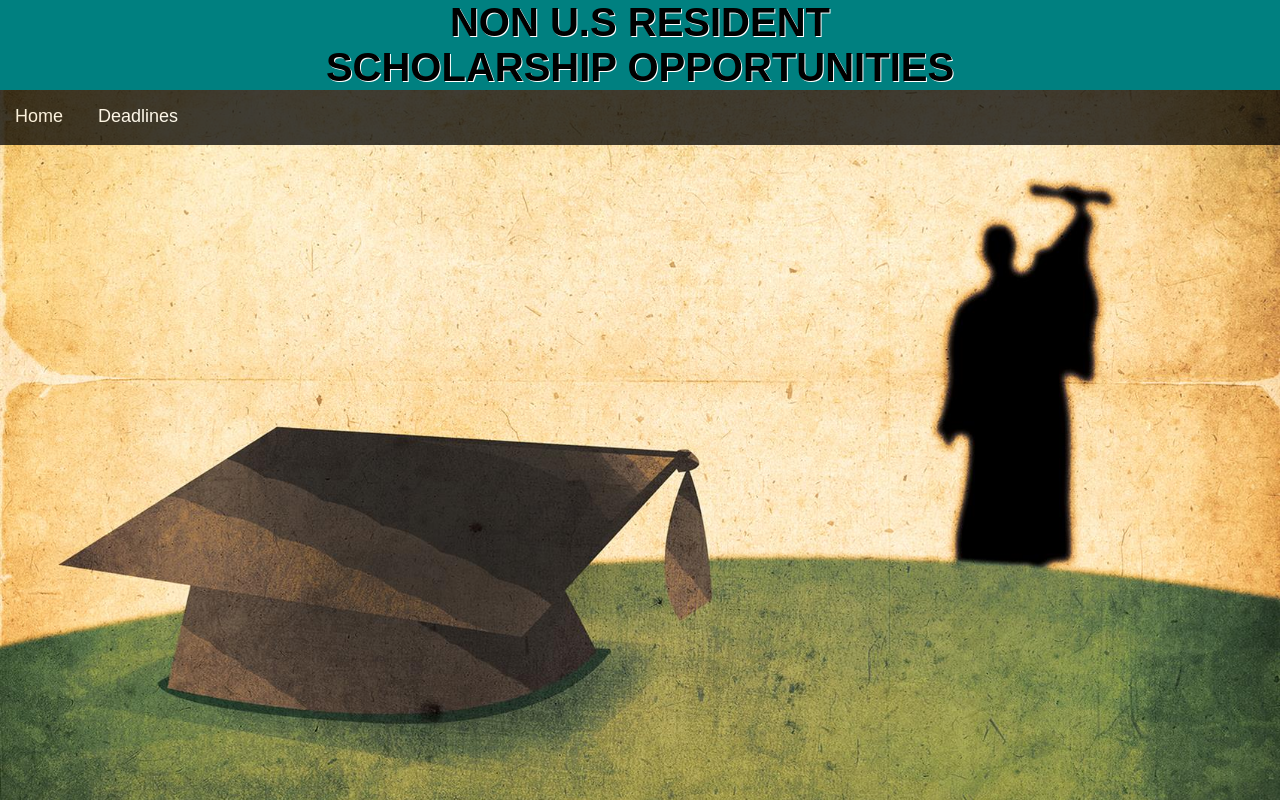
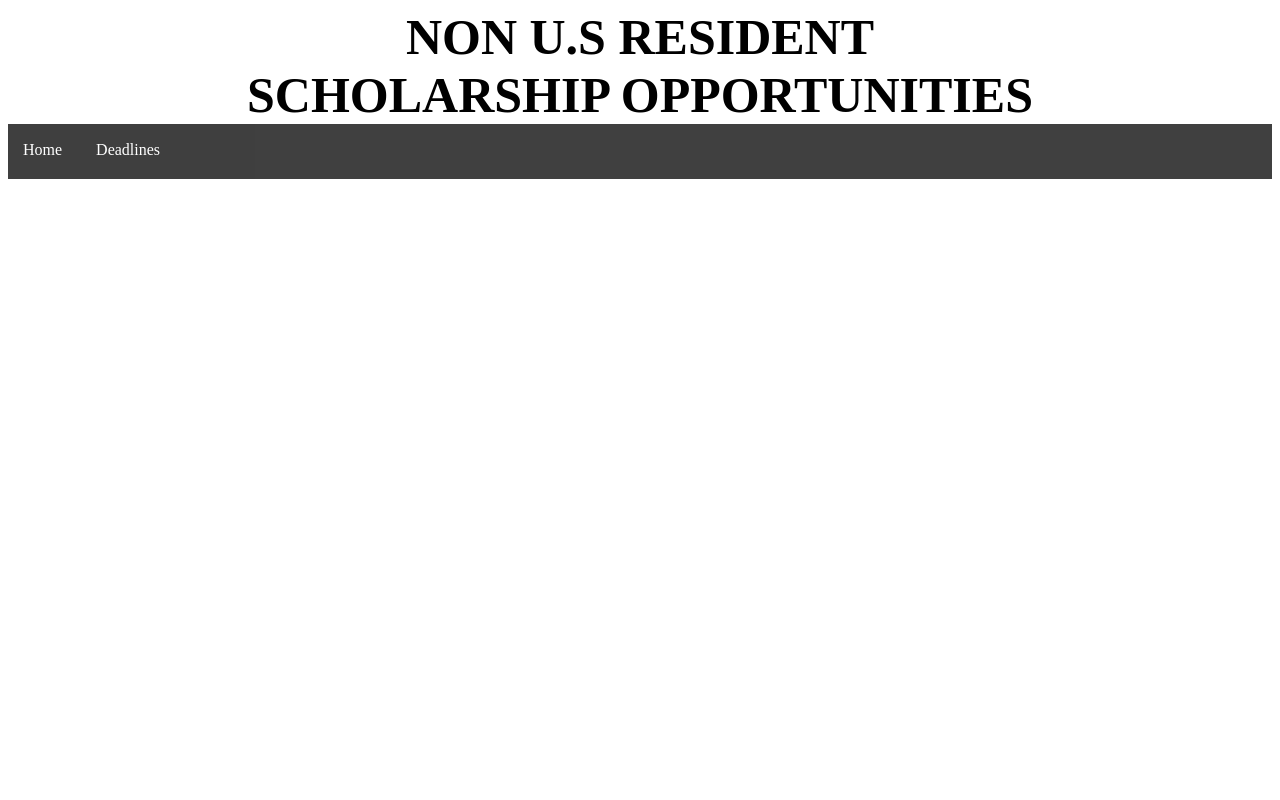
Before and after one commit to squido4/Website_Project, a plain HTML site: page May.html in a window 1280 px wide. Drawn offline with Linux system fonts and the light colour scheme.

Commit message:
December

```diff
--- /dev/null
+++ b/December.css
@@ -0,0 +1,10 @@
+body{
+      background: url(december.png) no-repeat;
+    background-size: cover;
+    padding: 0;
+    margin: 0;
+    overflow-y: scroll;
+    font-family: arial;
+    font-size: 18px;
+
+}
--- /dev/null
+++ b/Home.css
@@ -0,0 +1,11 @@
+body{
+    background: url(Graduation.jpg) no-repeat;
+    background-size: cover;
+    padding: 0;
+    margin: 0;
+    overflow-y: scroll;
+    font-family: arial;
+    font-size: 18px;
+
+
+}
--- a/style.css
+++ b/style.css
@@ -1,21 +1,8 @@
-body{
-    background: url(Graduation.jpg) no-repeat;
-    background-size: cover;
-    padding: 0;
-    margin: 0;
-    overflow-y: scroll;
-    font-family: arial;
-    font-size: 18px;
 
-
-}
 .title{
-    background-color:  teal;
-    width: auto;
-    height: auto;
     margin: 0 auto;
     text-align: center;
-    font-size: 40px;
+    font-size: 50px;
     text-transform: uppercase;
     text-shadow: 1px 1px white;
     font-weight: bold;
@@ -43,7 +30,7 @@ body{
 
 }
 #nav ul li:hover{
-    background-color: blue;
+    background-color: darkgoldenrod;
 
 }
 #nav ul li img{
@@ -65,7 +52,7 @@ body{
 #nav ul ul{
     display: none;
     position: absolute;
-    background-color: blue;
+    background-color: black;
     border: 5px solid black;
     border-top: 0;
 
@@ -77,7 +64,7 @@ body{
     color: white;
 }
 #nav ul ul  a:hover{
-    color: black;
+    color: white;
 }
 .back{
     margin: auto;
```
Also changed, not shown: December.html (+1 -0 lines), Home.html (+4 -0 lines), december.png (added).
